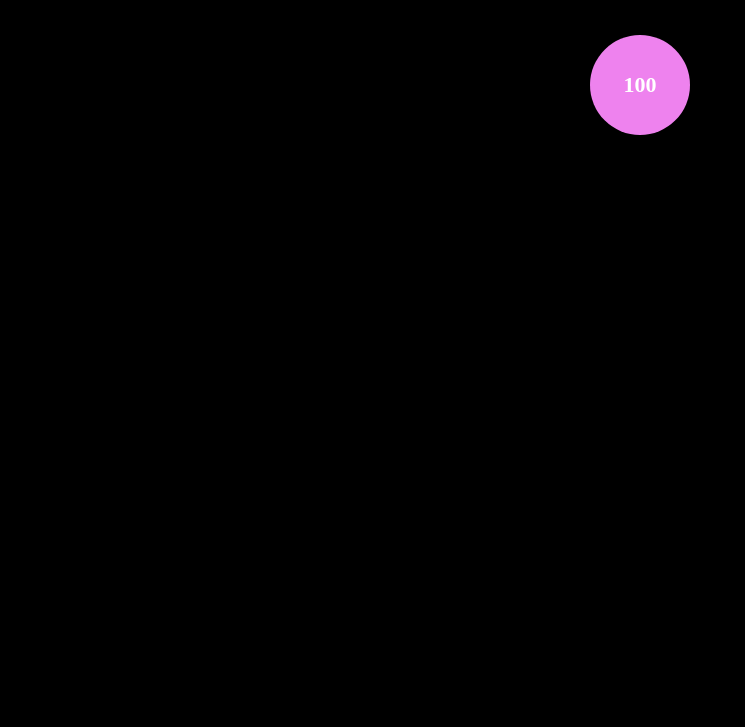
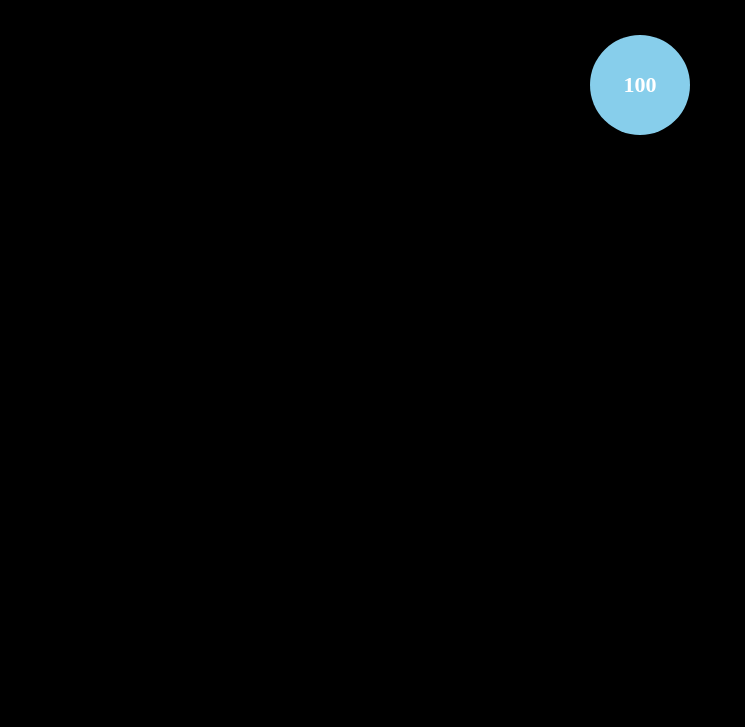
Before and after one commit to asyakandyba/Git-Basics, a plain HTML site: page index.html in a window 1280 px wide. Shown: the part 73-800 px from the top of the page, without its empty margins (0-745 px from the left). Drawn offline with Linux system fonts and the light colour scheme.

Commit message:
Change ball color

```diff
--- a/css/style.css
+++ b/css/style.css
@@ -9,7 +9,7 @@ body{
     height: 100px;
     margin: 50px auto;
 
-    background-color: violet;
+    background-color: skyblue;
     border-radius: 50%;
     justify-content: center;
     align-items: center;
```
Also changed, not shown: 1 other file.
